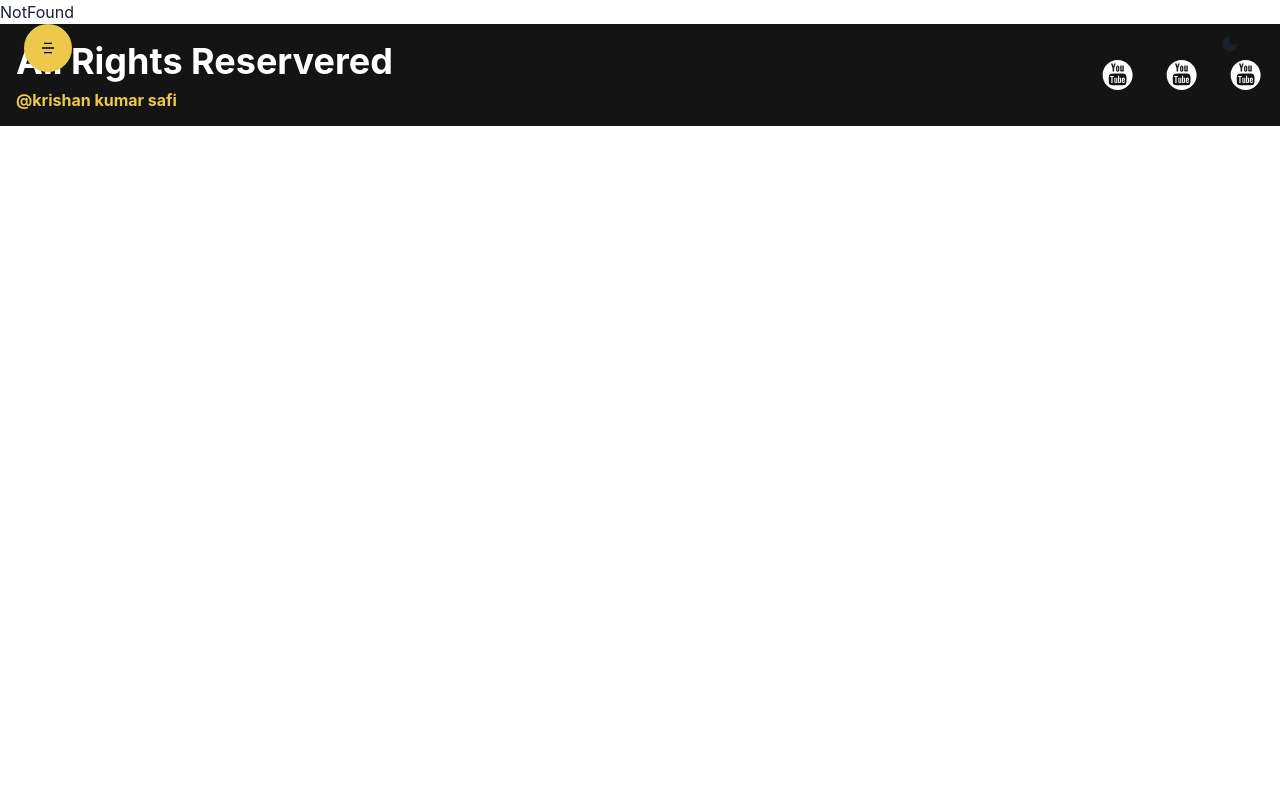
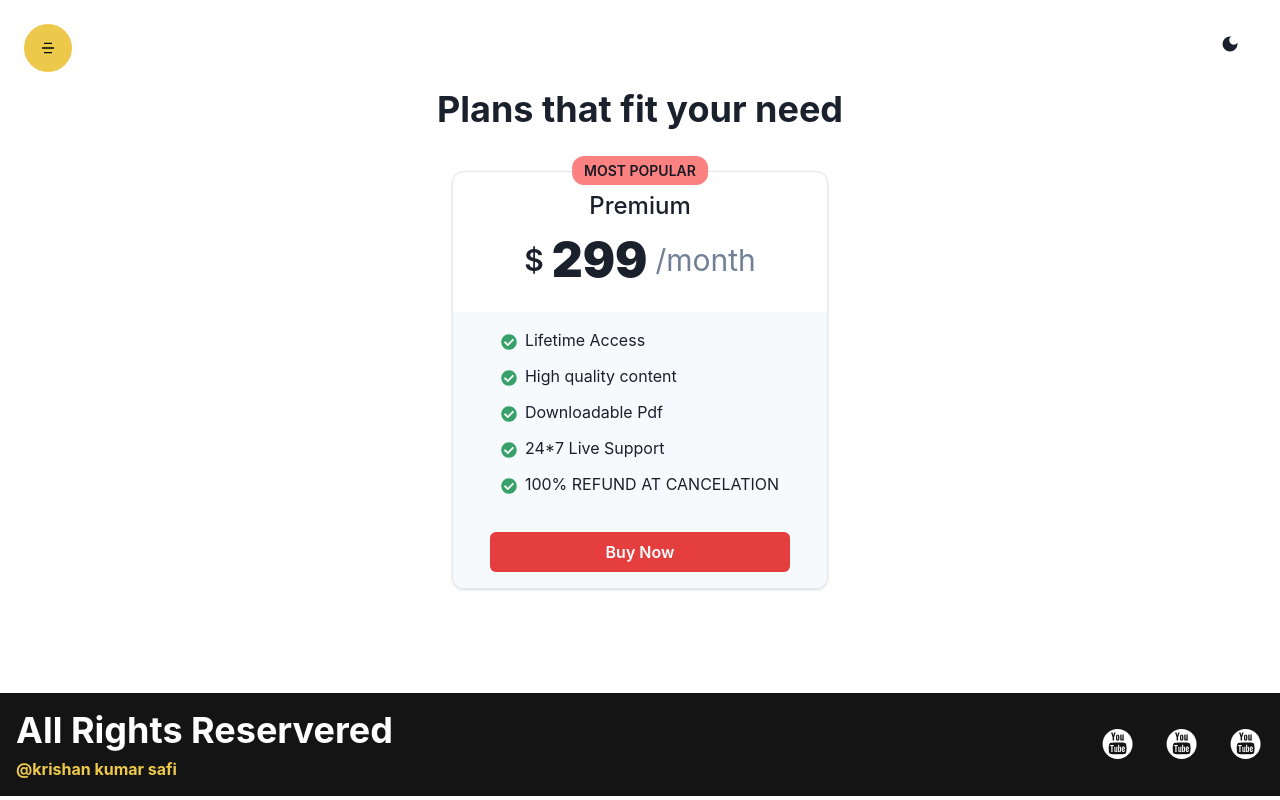
Before and after one commit to Krishukr12/Online-Course, a React (Create React App) app in the folder online_course_frontend/: page /subscribe in a window 1280 px wide. Built offline with nearby package versions, Linux system fonts and the light colour scheme.

Commit message:
Working : Not Found Page

```diff
--- a/online_course_frontend/src/Pages/NotFound/NotFound.jsx
+++ /dev/null
@@ -1,5 +0,0 @@
-import React from "react";
-
-export const NotFound = () => {
-  return <div>NotFound</div>;
-};
--- /dev/null
+++ b/online_course_frontend/src/Pages/Payment/PaymentFail.jsx
@@ -0,0 +1,7 @@
+import React from 'react'
+
+export const PaymentFail = () => {
+  return (
+    <div>PaymentFail</div>
+  )
+}
--- /dev/null
+++ b/online_course_frontend/src/Pages/Payment/PaymentSucess.jsx
@@ -0,0 +1,53 @@
+import { EmailIcon } from "@chakra-ui/icons";
+import {
+  Alert,
+  AlertDescription,
+  AlertIcon,
+  AlertTitle,
+  Button,
+  HStack,
+  Text,
+} from "@chakra-ui/react";
+import React from "react";
+import { CgProfile } from "react-icons/cg";
+import { Link } from "react-router-dom";
+export const PaymentSucess = () => {
+  return (
+    <HStack display={"flex"} h={"85vh"}>
+      <Alert
+        w={["100%", "30%"]}
+        height={["50vh", "60vh"]}
+        status="success"
+        variant="subtle"
+        flexDirection="column"
+        alignItems="center"
+        justifyContent="center"
+        textAlign="center"
+        justifyItems="center"
+        margin="auto"
+      >
+        <AlertIcon boxSize="40px" mr={0} />
+        <AlertTitle mt={4} mb={1} fontSize="lg">
+          Payment success!
+        </AlertTitle>
+        <AlertDescription maxWidth="sm">
+          Congratulation Now You're a pro member, You have access of premium
+          content
+        </AlertDescription>
+        <Link to="/profile">
+          <Button
+            mt={"7"}
+            leftIcon={<CgProfile />}
+            colorScheme="teal"
+            variant="solid"
+          >
+            Go to Profile
+          </Button>
+        </Link>
+        <Text mt={"3"} as="ins">
+          Reference : krishan@gmail.com
+        </Text>
+      </Alert>
+    </HStack>
+  );
+};
--- /dev/null
+++ b/online_course_frontend/src/Pages/Payment/Subscribe.jsx
@@ -0,0 +1,122 @@
+import { ReactNode } from "react";
+import {
+  Box,
+  Stack,
+  HStack,
+  Heading,
+  Text,
+  VStack,
+  useColorModeValue,
+  List,
+  ListItem,
+  ListIcon,
+  Button,
+} from "@chakra-ui/react";
+import { FaCheckCircle } from "react-icons/fa";
+
+function PriceWrapper({ children }) {
+  return (
+    <Box
+      mb={4}
+      shadow="base"
+      borderWidth="1px"
+      alignSelf={{ base: "center", lg: "flex-start" }}
+      borderColor={useColorModeValue("gray.200", "gray.500")}
+      borderRadius={"xl"}
+    >
+      {children}
+    </Box>
+  );
+}
+
+export function Subscribe() {
+  return (
+    <Box mt={"10"} py={12}>
+      <VStack spacing={2} textAlign="center">
+        <Heading as="h1" fontSize="4xl">
+          Plans that fit your need
+        </Heading>
+      </VStack>
+      <Stack
+        direction={{ base: "column", md: "row" }}
+        textAlign="center"
+        justify="center"
+        spacing={{ base: 4, lg: 10 }}
+        py={10}
+      >
+        <PriceWrapper>
+          <Box position="relative">
+            <Box
+              position="absolute"
+              top="-16px"
+              left="50%"
+              style={{ transform: "translate(-50%)" }}
+            >
+              <Text
+                textTransform="uppercase"
+                bg={useColorModeValue("red.300", "red.700")}
+                px={3}
+                py={1}
+                color={useColorModeValue("gray.900", "gray.300")}
+                fontSize="sm"
+                fontWeight="600"
+                rounded="xl"
+              >
+                Most Popular
+              </Text>
+            </Box>
+            <Box py={4} px={12}>
+              <Text fontWeight="500" fontSize="2xl">
+                Premium
+              </Text>
+              <HStack justifyContent="center">
+                <Text fontSize="3xl" fontWeight="600">
+                  $
+                </Text>
+                <Text fontSize="5xl" fontWeight="900">
+                  299
+                </Text>
+                <Text fontSize="3xl" color="gray.500">
+                  /month
+                </Text>
+              </HStack>
+            </Box>
+            <VStack
+              bg={useColorModeValue("gray.50", "gray.700")}
+              py={4}
+              borderBottomRadius={"xl"}
+            >
+              <List spacing={3} textAlign="start" px={12}>
+                <ListItem>
+                  <ListIcon as={FaCheckCircle} color="green.500" />
+                  Lifetime Access
+                </ListItem>
+                <ListItem>
+                  <ListIcon as={FaCheckCircle} color="green.500" />
+                  High quality content
+                </ListItem>
+                <ListItem>
+                  <ListIcon as={FaCheckCircle} color="green.500" />
+                  Downloadable Pdf
+                </ListItem>
+                <ListItem>
+                  <ListIcon as={FaCheckCircle} color="green.500" />
+                  24*7 Live Support
+                </ListItem>
+                <ListItem>
+                  <ListIcon as={FaCheckCircle} color="green.500" />
+                  100% REFUND AT CANCELATION
+                </ListItem>
+              </List>
+              <Box w="80%" pt={7}>
+                <Button w="full" colorScheme="red">
+                  Buy Now
+                </Button>
+              </Box>
+            </VStack>
+          </Box>
+        </PriceWrapper>
+      </Stack>
+    </Box>
+  );
+}
--- /dev/null
+++ b/online_course_frontend/src/components/NotFound.jsx
@@ -0,0 +1,36 @@
+import { Box, Heading, Text, Button } from "@chakra-ui/react";
+import { Link } from "react-router-dom";
+
+export function NotFound() {
+  return (
+    <Box h={"85vh"} textAlign="center" py={10} px={6}>
+      <Heading
+        paddingTop={"100"}
+        display="inline-block"
+        as="h2"
+        size="2xl"
+        bgGradient="linear(to-r, teal.400, teal.600)"
+        backgroundClip="text"
+      >
+        404
+      </Heading>
+      <Text fontSize="18px" mt={3} mb={2}>
+        Page Not Found
+      </Text>
+      <Text color={"gray.500"} mb={6}>
+        The page you're looking for does not seem to exist
+      </Text>
+
+      <Link to="/">
+        <Button
+          colorScheme="teal"
+          bgGradient="linear(to-r, teal.400, teal.500, teal.600)"
+          color="white"
+          variant="solid"
+        >
+          Go to Home
+        </Button>
+      </Link>
+    </Box>
+  );
+}
--- a/online_course_frontend/src/routes/MainRoutes.jsx
+++ b/online_course_frontend/src/routes/MainRoutes.jsx
@@ -9,7 +9,10 @@ import { ResetPassword } from "../Pages/Auth/ResetPassword";
 import { Contact } from "../Pages/Contact/Contact";
 import { Request } from "../Pages/Request_Course/Request";
 import { About } from "../Pages/About/About";
-import { NotFound } from "../Pages/NotFound/NotFound";
+import { NotFound } from "../components/NotFound";
+import { Subscribe } from "../Pages/Payment/Subscribe";
+import { PaymentFail } from "../Pages/Payment/PaymentFail";
+import { PaymentSucess } from "../Pages/Payment/PaymentSucess";
 export const MainRoutes = () => {
   return (
     <>
@@ -24,6 +27,9 @@ export const MainRoutes = () => {
         <Route path="/request" element={<Request />}></Route>
         <Route path="/about" element={<About />}></Route>
         <Route path="*" element={<NotFound />}></Route>
+        <Route path="/subscribe" element={<Subscribe />}></Route>
+        <Route path="/paymentfail" element={<PaymentFail />}></Route>
+        <Route path="/paymentsucess" element={<PaymentSucess />}></Route>
       </Routes>
     </>
   );
```
Also changed, not shown: online_course_frontend/src/Pages/NotFound/NotFound.css (deleted).
